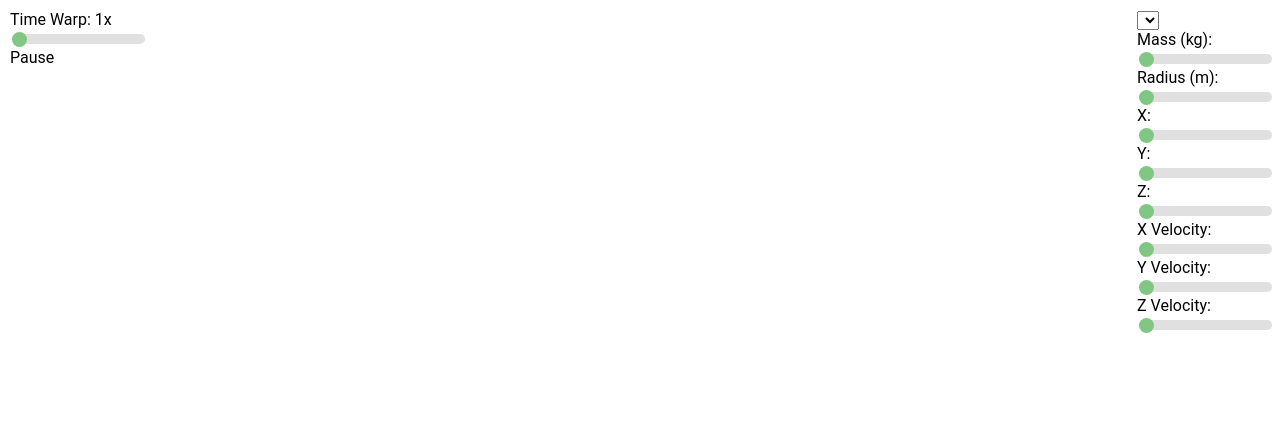
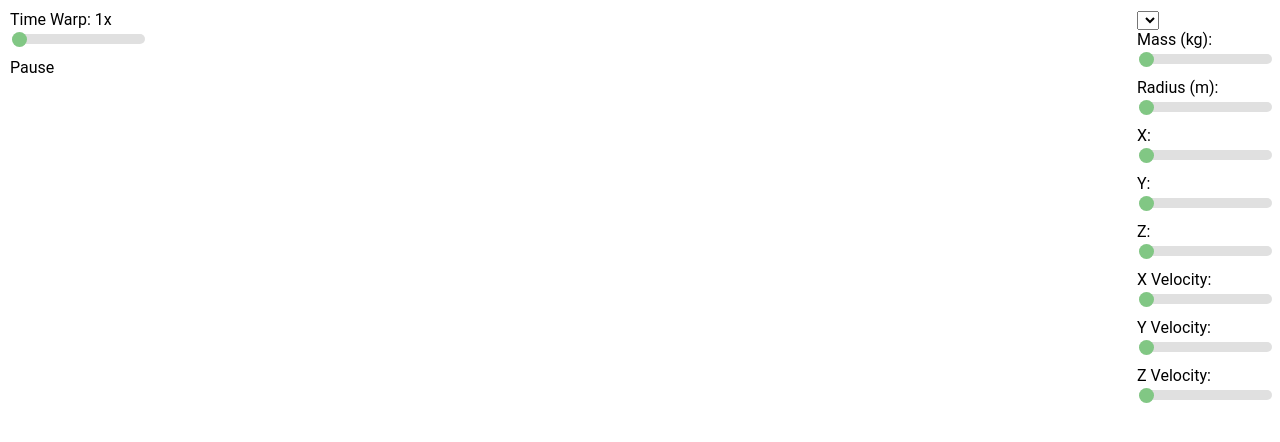
Before and after one commit to kkingsbe/OrbitSimJS, a plain HTML site: page index.html in a window 1280 px wide. Drawn offline with nearby package versions, Linux system fonts and the light colour scheme.

Commit message:
Update main.css

```diff
--- a/main.css
+++ b/main.css
@@ -60,6 +60,9 @@ html, body {
 .slidergroup p {
   margin: 0;
 }
+.slidergroup {
+  margin-bottom: 10px;
+}
 
 .modify-body {
   position: fixed;
```
